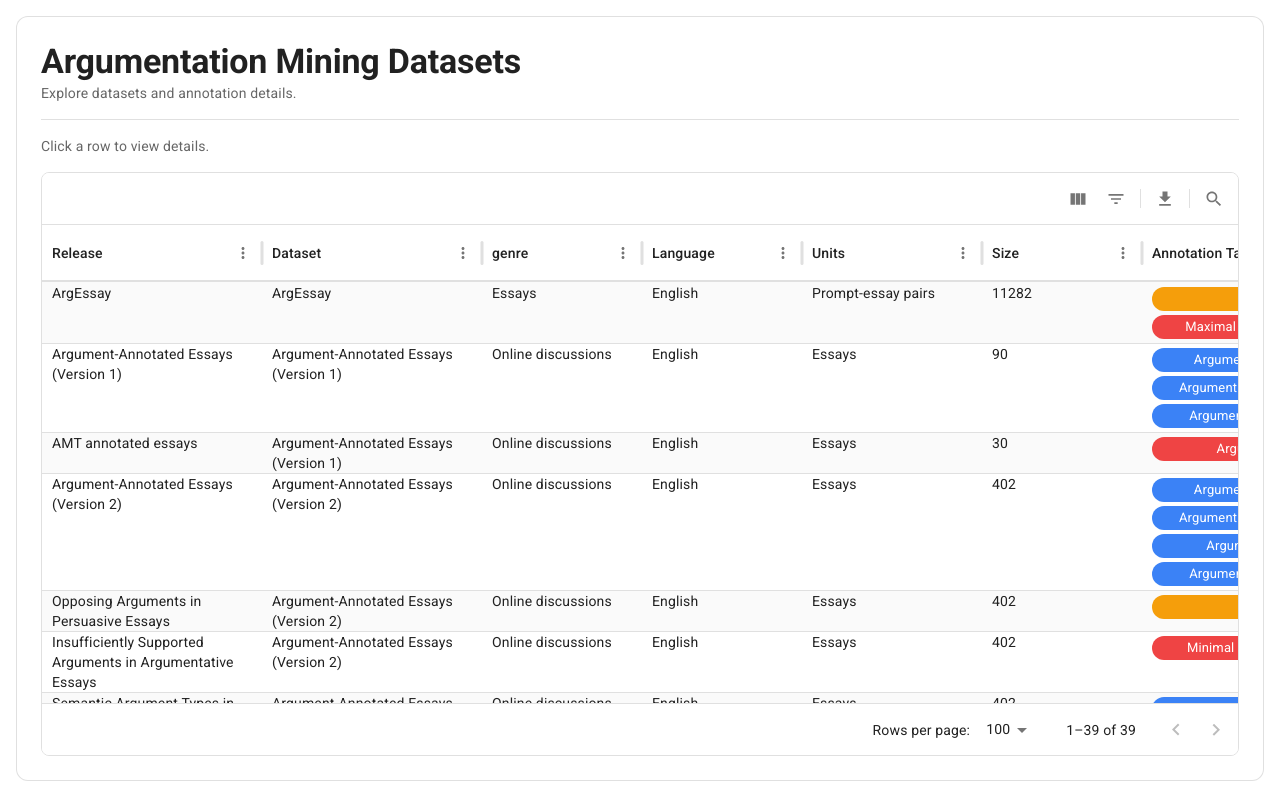
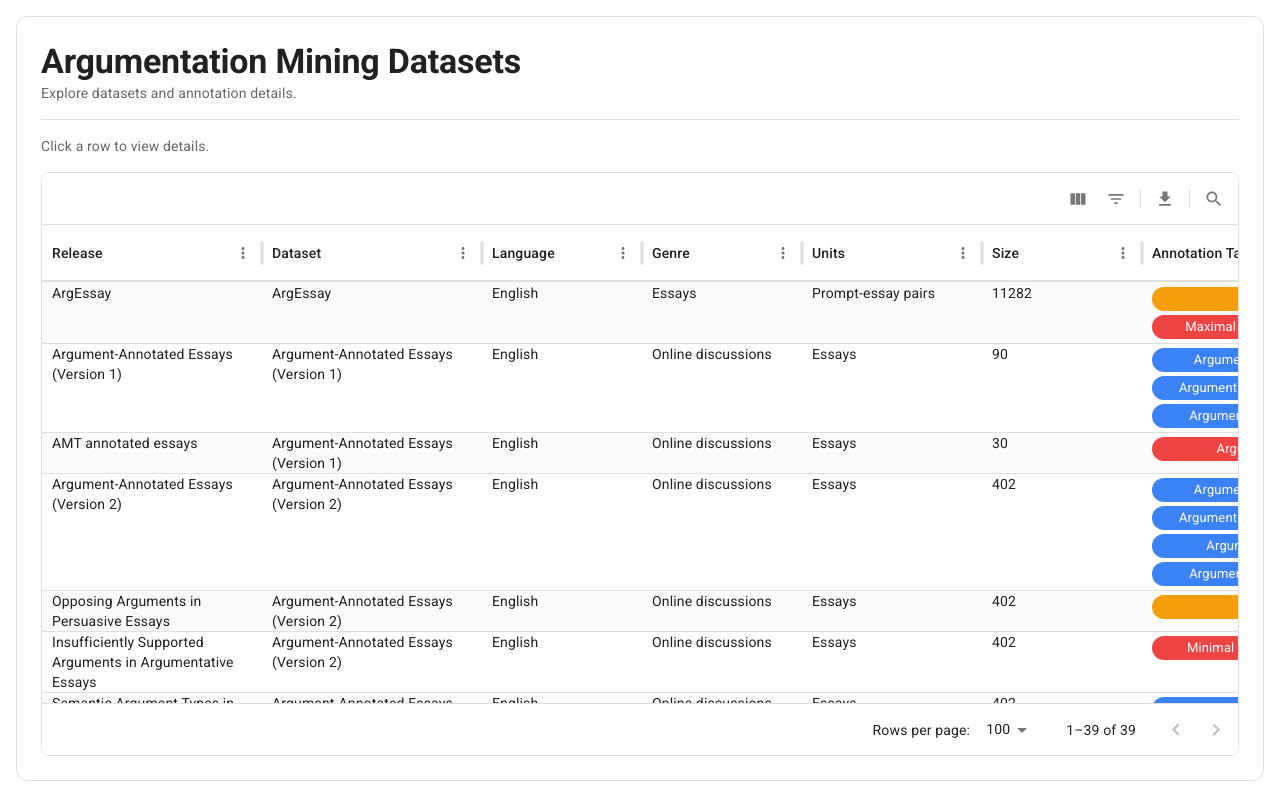
Before and after one commit to infoqualitylab/arg-mining-corpora, a React (Vite) app: page / in a window 1280 px wide. Built offline with nearby package versions, Linux system fonts and the light colour scheme; some icons are missing.

Commit message:
Rename dataset_genre header from 'genre' to 'Genre'

```diff
--- a/src/App.tsx
+++ b/src/App.tsx
@@ -61,8 +61,8 @@ export interface ReleaseRow {
 const columns: GridColDef[] = [
   { field: "release_name", headerName: "Release", width: 220 },
   { field: "dataset_name", headerName: "Dataset", width: 220 },
-  { field: "dataset_genre", headerName: "genre", width: 160 },
   { field: "dataset_language", headerName: "Language", width: 160 },
+  { field: "dataset_genre", headerName: "Genre", width: 160 },
   { field: "dataset_document_type", headerName: "Units", width: 180 },
   { field: "release_size", headerName: "Size", width: 160 },
   {
```
